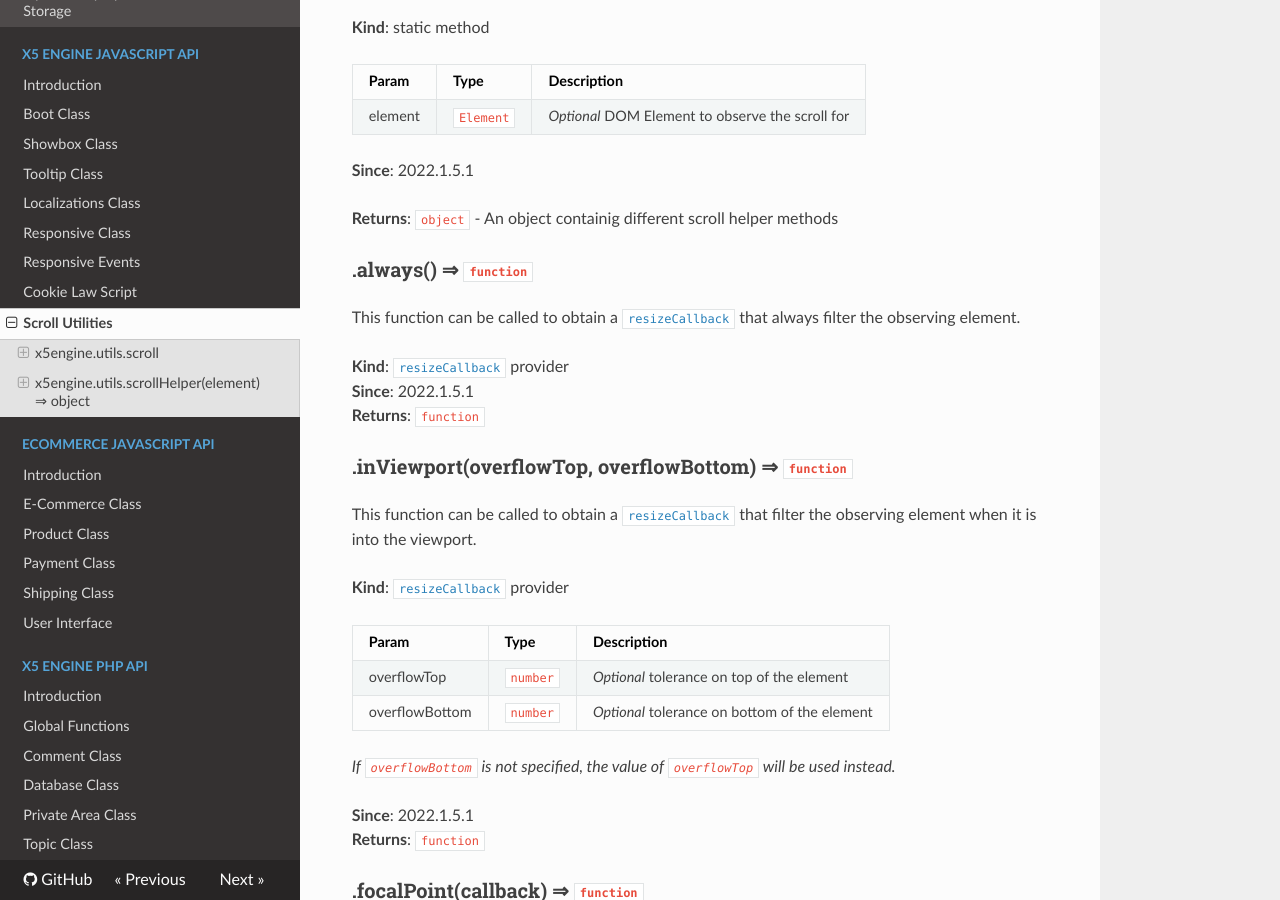
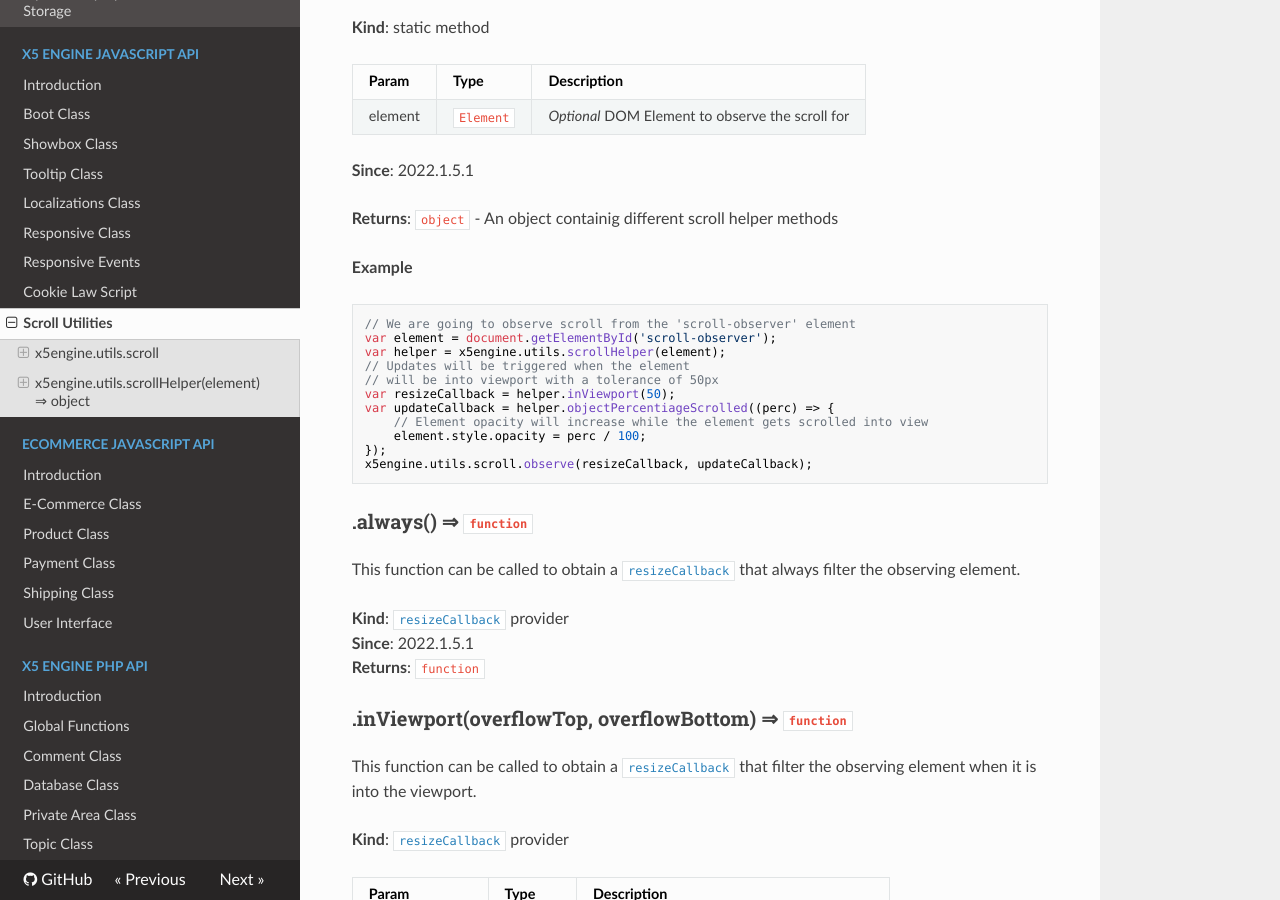
Before and after one commit to WebSiteX5/wsx5-developers-guide, an MkDocs documentation site: the page built from docs/generic-javascript-api/scroll.md, in a window 1280 px wide and 900 px high, scrolled down 2104 px. Built offline with MkDocs 1.6.1, drawn with Linux system fonts in a browser that asks for light colours; nearby versions of some CDN libraries.

Commit message:
ScrollHelper Example

````diff
--- a/docs/generic-javascript-api/scroll.md
+++ b/docs/generic-javascript-api/scroll.md
@@ -92,6 +92,21 @@ Provides a set of helper methods that may be used in conjunction with the <code>
 
 **Returns**: <code>object</code> - An object containig different scroll helper methods
 
+**Example**
+```js
+// We are going to observe scroll from the 'scroll-observer' element
+var element = document.getElementById('scroll-observer');
+var helper = x5engine.utils.scrollHelper(element);
+// Updates will be triggered when the element
+// will be into viewport with a tolerance of 50px
+var resizeCallback = helper.inViewport(50);
+var updateCallback = helper.objectPercentiageScrolled((perc) => {
+    // Element opacity will increase while the element gets scrolled into view
+    element.style.opacity = perc / 100;
+});
+x5engine.utils.scroll.observe(resizeCallback, updateCallback);
+```
+
 <a name="module_x5engine.utils.scrollHelper.always"></a>
 ### .always() ⇒ <code>function</code>
 
````
